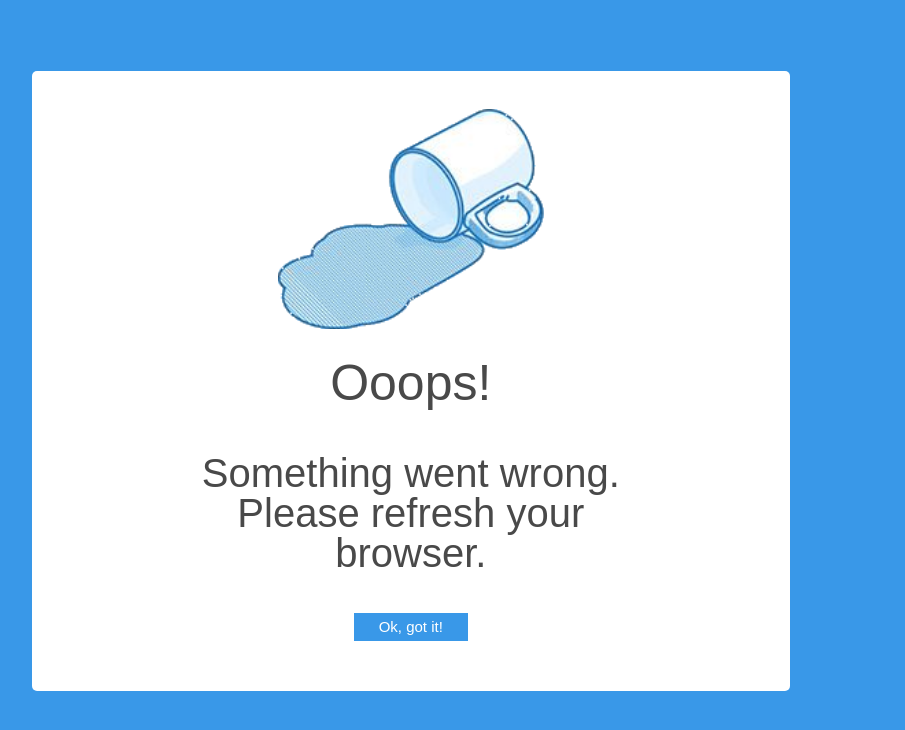
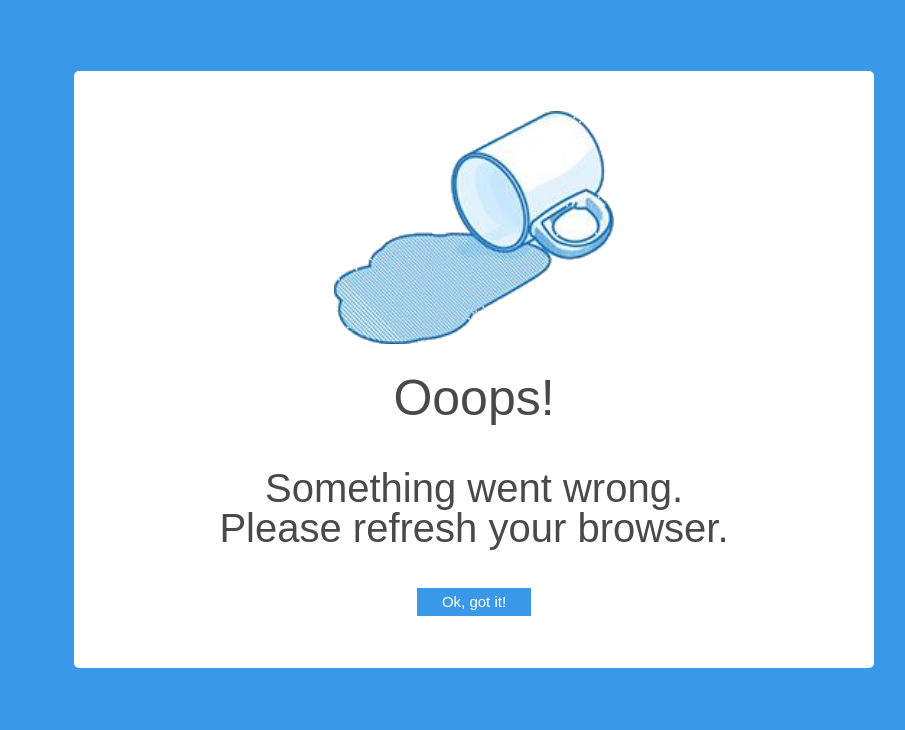
Before and after one commit to lauraMeiz/3-bandymass, a website: page index.html in a window 1280 px wide. Shown: the whole page, without its empty margins (166-1071 px from the left). Drawn offline with Linux system fonts and the light colour scheme.

Commit message:
margin commit

```diff
--- a/index.html
+++ b/index.html
@@ -9,11 +9,9 @@
   <body style="background-color: #3998e8">
     <main
       style="
-        width: 60%;
+        width: 800px;
+        margin-left: calc(50% - 400px);
         margin-top: 5%;
-        margin-bottom: 5%;
-        margin-left: 15%;
-        margin-right: 15%;
         display: inline-block;
         background-color: #ffffff;
         text-align: center;
--- a/package.json
+++ b/package.json
@@ -4,13 +4,14 @@
   "description": "",
   "main": "index.js",
   "scripts": {
-    "dev": "live-server --port=3000 --host=localhost",
+    "dev": "dead-server --port=3000 --host=localhost",
     "test": "echo \"Error: no test specified\" && exit 1"
   },
   "keywords": [],
   "author": "Laura <laurameizikiene@gmail.com>",
   "license": "ISC",
   "devDependencies": {
+    "dead-server": "^1.0.4",
     "live-server": "^1.2.1"
   }
 }
```
